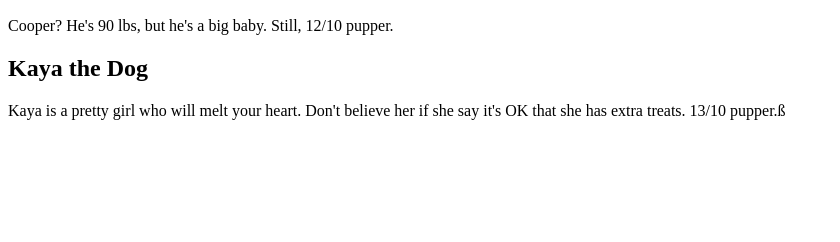
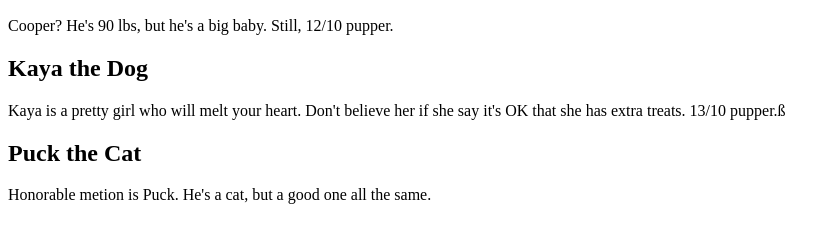
Before and after one commit to johngarcia144/testrepo2, a plain HTML site: page index.html in a window 1280 px wide. Shown: the part 110-352 px from the top of the page, without its empty margins (0-840 px from the left). Drawn offline with Linux system fonts and the light colour scheme.

Commit message:
added puck

```diff
--- a/index.html
+++ b/index.html
@@ -9,5 +9,7 @@
                 <p>Cooper? He's 90 lbs, but he's a big baby. Still, 12/10 pupper.</p>
             <h2>Kaya the Dog</h2>
                 <p>Kaya is a pretty girl who will melt your heart. Don't believe her if she say it's OK that she has extra treats. 13/10 pupper.ß</p>
+            <h2>Puck the Cat</h2>
+                <p>Honorable metion is Puck. He's a cat, but a good one all the same.</p>
     </body>
 </html>
```
